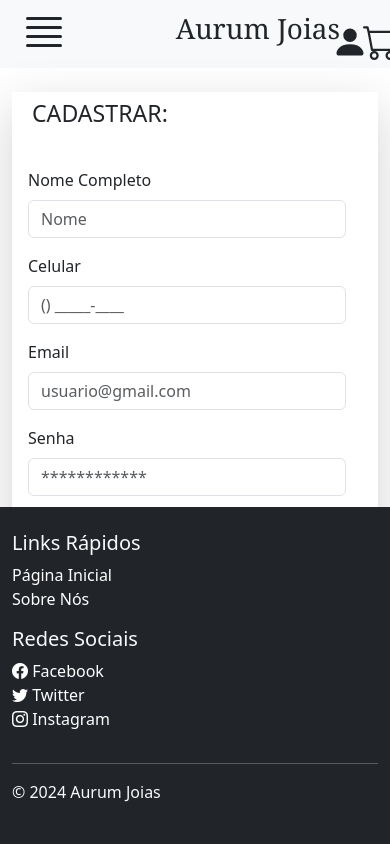
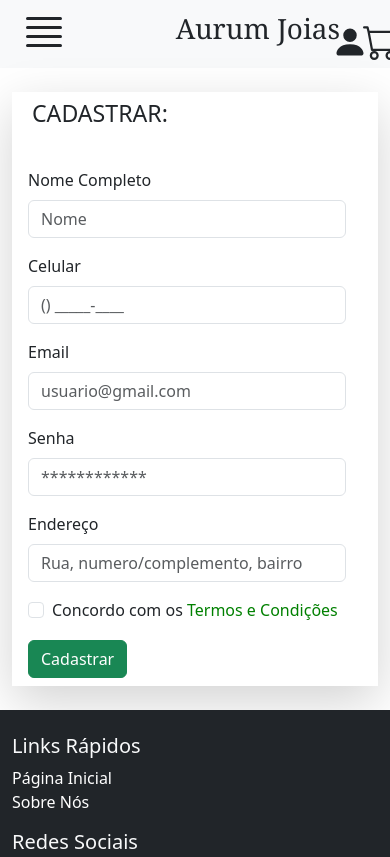
Before and after one commit to BernardoOLV/TIDAI-2024-Aurum_Joias, a plain HTML site: page HTML/cadastro.html in a window 390 px wide. Shown: the top 857 px of the page. Drawn offline with nearby package versions, Linux system fonts and the light colour scheme.

Commit message:
correção footer

```diff
--- a/CSS/style.css
+++ b/CSS/style.css
@@ -1,20 +1,21 @@
-html, body{
+html,
+body {
     height: 100vh;
     width: 100vw;
     margin: 0;
     padding: 0;
 }
 
-#home_filtro .card-img-overlay{
-    color:black;
+#home_filtro .card-img-overlay {
+    color: black;
 }
 
-#home_filtro:hover{
+#home_filtro:hover {
     transform: scale(1.007);
     box-shadow: 0px 4px 10px gold;
 }
 
-#Home_SobreNos{
+#Home_SobreNos {
     color: white;
     box-shadow: 0px 4px 12px gold;
 }
@@ -24,6 +25,12 @@
     color: white;
 }
 
-.carousel-item img{
+.carousel-item img {
     height: 500px;
 }
+
+@media screen and (max-width: 1232px) {
+    body{
+        min-height: 800px;
+    }
+}
--- a/HTML/cadastro.html
+++ b/HTML/cadastro.html
@@ -231,7 +231,7 @@
     </div>
   </main>
 
-  <footer class="bg-dark text-light py-4 fixed-bottom">
+  <footer class="bg-dark text-light py-4 ">
     <div class="container">
       <div class="row">
         <div class="col-md-4">
```
